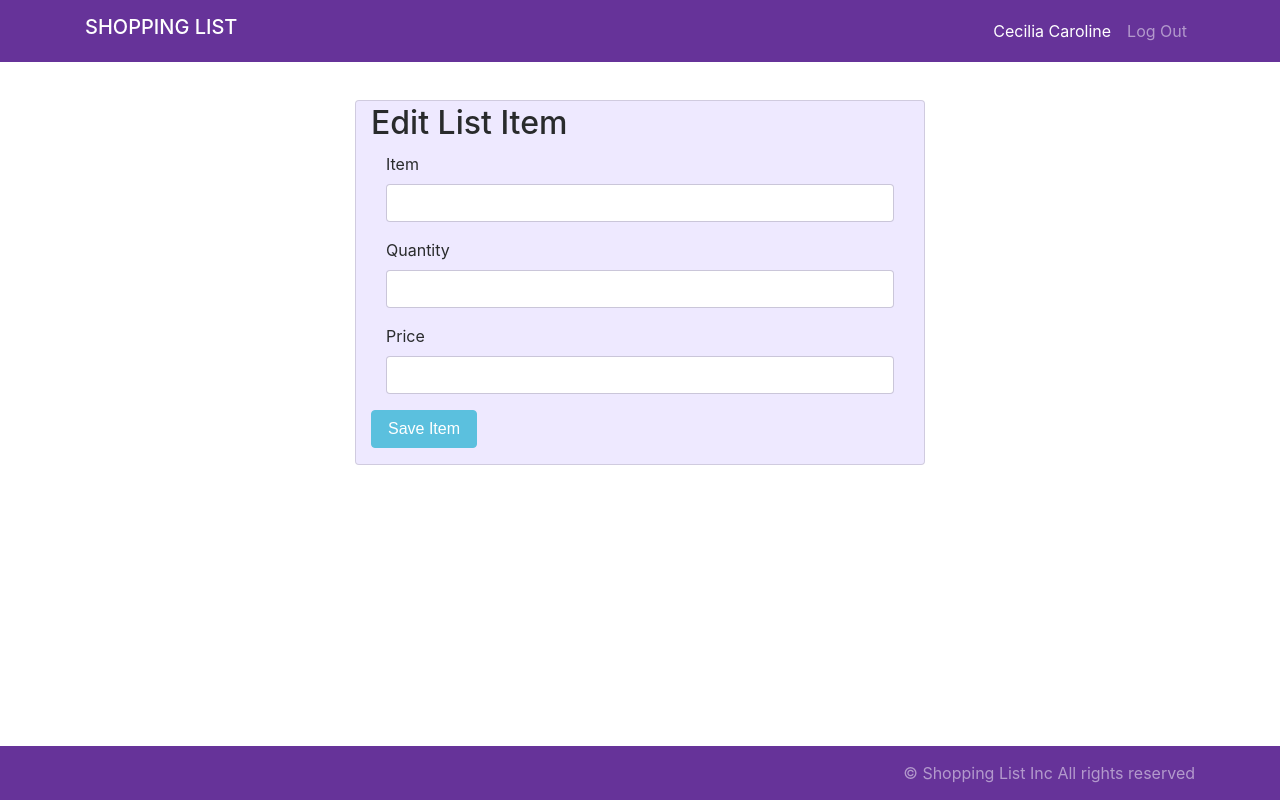
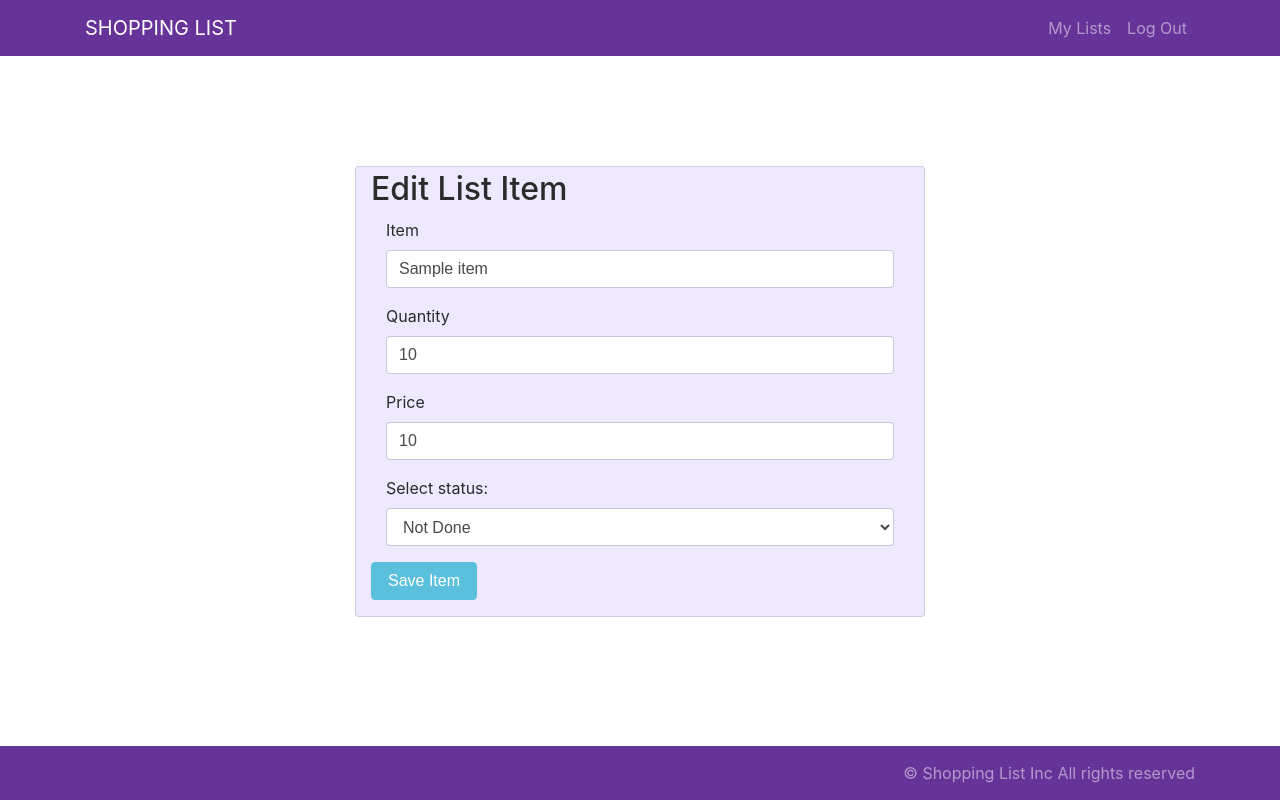
Before and after one commit to CeciliaCaroline/Shoppinglist, a Flask app: template app/templates/edit_items.html in a window 1280 px wide. Run offline with Flask 2, Linux system fonts and the light colour scheme; the template is opened without the code that fills it: most values are stand-ins (such as "Sample title", 1, 10 or a date in 2020); one stand-in notice (Sample message) is shown; some libraries are stand-ins or nearby versions.

Commit message:
Edited edit item template

```diff
--- a/app/templates/edit_items.html
+++ b/app/templates/edit_items.html
@@ -1,52 +1,79 @@
-<!DOCTYPE html>
-<html lang="en">
-<head>
-    <meta charset="UTF-8">
-    <link rel="stylesheet" href="../static/css/bootstrap.min.css">
-    <link rel="stylesheet" href="../static/css/styles.css">
-    <title>Edit Item</title>
-</head>
+{% extends "base.html" %}
+{% block title %}Edit Item{% endblock %}
+{% block content %}
     <body>
 
     <!-- header navigation bar -->
     <nav class="navbar navbar-inverse fixed-top bg-faded navbar-toggleable-sm ">
         <div class="container">
-        <h1 class="navbar-brand m-o align-content-end mr-auto">SHOPPING LIST</h1>
+            <a href="{{ url_for('home') }}" class="navbar-brand m-o align-content-end mr-auto">
+                SHOPPING LIST
+            </a>
             <div class="navbar-nav ">
-            <a class="nav-item nav-link active" href="shopping_list.html">Cecilia Caroline</a>
-            <a class="nav-item nav-link" href="login.html">Log Out</a>
+                <a class="nav-item nav-link active" href="{{ url_for('home') }}">{{ user.username }}</a>
+                <a class="nav-item nav-link " href="{{ url_for('shopping_list') }}">My Lists</a>
+                <a class="nav-item nav-link" href="{{ url_for('logout') }}">Log Out</a>
             </div><!-- navbar-->
         </div><!-- container -->
     </nav>
+    <!--end fo navigation bar-->
 
     <!-- Editing an item -->
     <div class="container">
+         <!--flash message-->
+            {% for message in get_flashed_messages() %}
+                <div class="alert alert-success alert-dismissable offset-2">
+                    <a href="#" class="close" data-dismiss="alert" aria-label="close">×</a>
+                    {{ message }}
+                </div><!--end of flash message-->
+            {% endfor %}
         <div class="row">
             <div class="container new_list_background card col-6">
+                <form action="{{ url_for('edit_item', list_id = list1.list_id, item_id=item.item_id) }}" method="post">
                     <h2 class="text-capitalize card-title mt-1">Edit List Item</h2>
                     <div class="row">
                         <div class="col">
+
                             <!-- List item content-->
+                            <!-- title-->
                             <div class="form-group">
                                 <label class="control-label col-sm-2" for="item">Item</label>
                                 <div class="col">
-                            <input type="text" class="form-control" id="item">
+                                    <input type="text" class="form-control" id="item" name="title"
+                                           value="{{ item.title }}" required>
                                 </div>
                             </div>
 
+                            <!--quantity-->
                             <div class="form-group">
                                 <label class="control-label col-sm-2" for="quantity">Quantity</label>
                                 <div class="col">
-                            <input type="text" class="form-control" id="quantity">
+                                    <input type="text" class="form-control" id="quantity" name="quantity"
+                                           value="{{ item.quantity }}" required>
                                 </div>
                             </div>
 
+                            <!--price-->
                             <div class="form-group">
                                 <label class="control-label col-sm-2" for="price">Price</label>
                                 <div class="col">
-                            <input type="text" class="form-control" id="price">
+                                    <input type="text" class="form-control" id="price" name="price"
+                                           value="{{ item.price }}" required>
                                 </div>
                             </div>
+
+                            <!--status-->
+                            <div class="form-group">
+                                <label class="control-label col-sm-6" for="sel1">Select status:</label>
+                                <div class="col">
+                                    <select class="form-control" id="sel1" name="status">
+                                        <option>Not Done</option>
+                                        <option>Done</option>
+                                    </select>
+                                </div>
+                            </div>
+
+                            <!--save button-->
                             <div class="form-group">
                                 <div>
                                     <button class="btn btn-info " type="submit">Save Item</button>
@@ -54,7 +81,9 @@
                             </div>
                         </div>
                     </div>
+                </form>
             </div>
+
             <!-- contents of footer navigation bar -->
             <footer class="navbar fixed-bottom navbar-inverse navbar-toggleable-sm ">
                 <div class="container">
@@ -65,8 +94,5 @@
         </div>
     </div>
 
-<script src="../static/js/jquery.slim.min.js"></script>
-<script src="../static/js/bootstrap.min.js"></script>
-<script src="../static/js/scripts.js"></script>
     </body>
-</html>
+{% endblock %}
```
Lines whose indentation alone changed are shown as unchanged.
